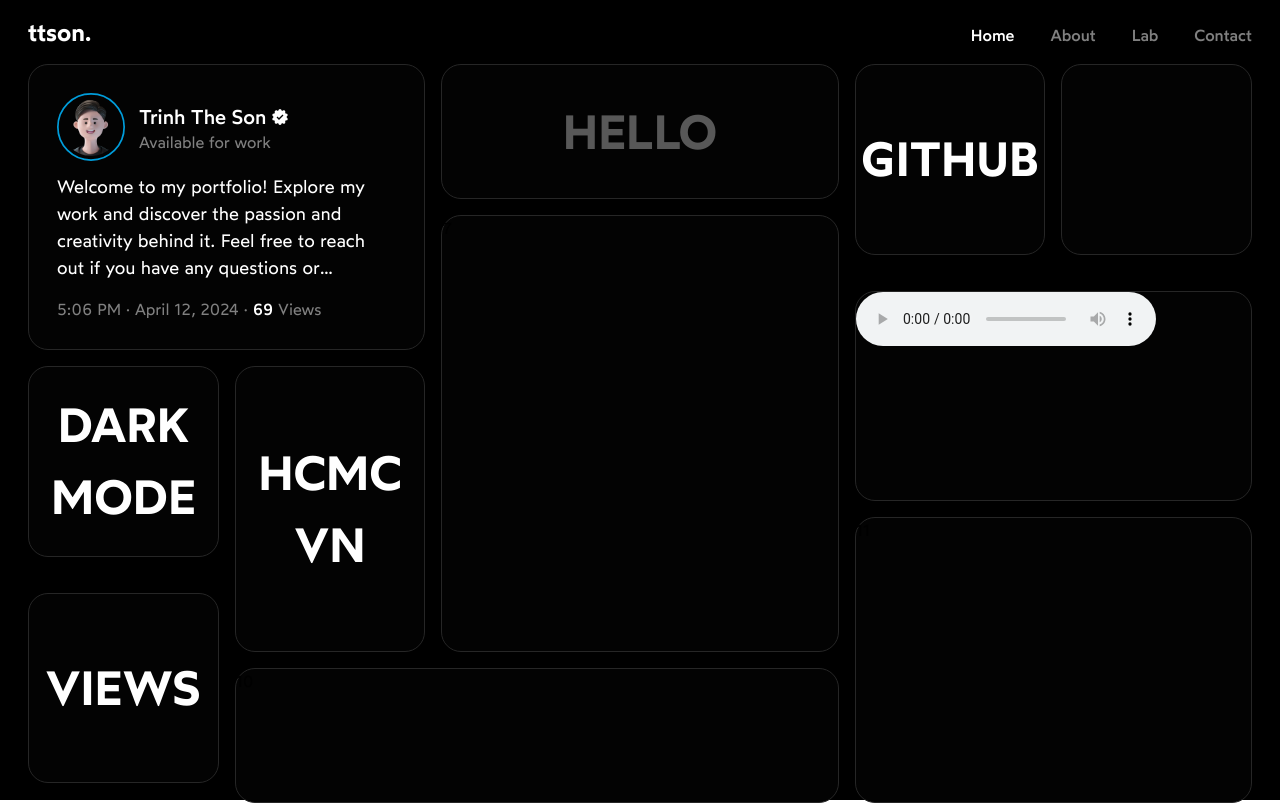
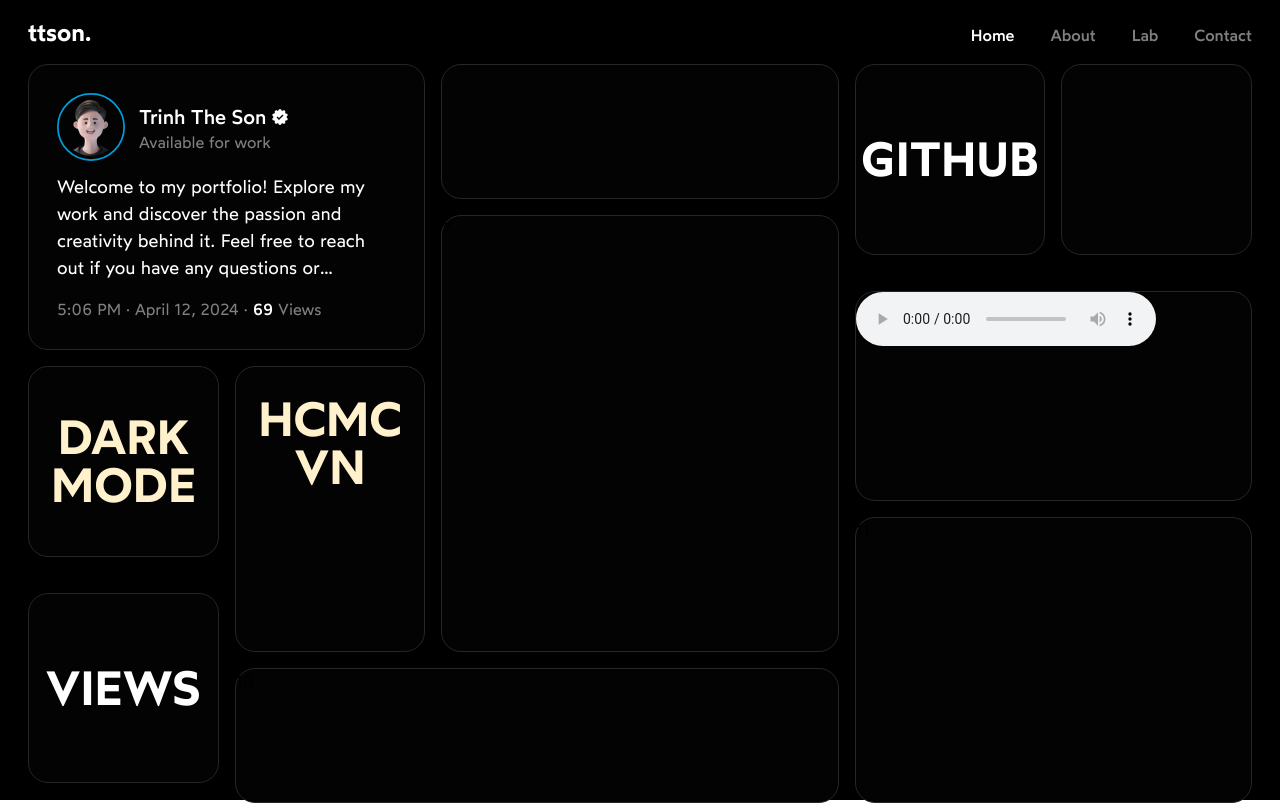
Before and after one commit to ttsoncs/portfolio-refactor, a Next.js app: page / in a window 1280 px wide. Built offline with nearby package versions, Linux system fonts and the light colour scheme.

Commit message:
Adjust color variables and padding in FifthGrid.js, SecondGrid.js, and SixthGrid.js Remove unused code in SecondGrid.js Update color variables in constants.js

```diff
--- a/src/components/HomeGrid/FifthGrid.js
+++ b/src/components/HomeGrid/FifthGrid.js
@@ -32,9 +32,10 @@ const Wrapper = styled.section`
 `;
 
 const Text = styled.p`
-  color: var(--color-primary-text);
+  color: var(--color-secondary);
   font-size: ${48 / 16}rem;
   font-weight: var(--font-weight-semibold);
+  line-height: 1;
 
   @media ${QUERIES.phoneAndSmaller} {
     font-size: ${32 / 16}rem;
--- a/src/components/HomeGrid/SecondGrid.js
+++ b/src/components/HomeGrid/SecondGrid.js
@@ -6,7 +6,7 @@ import TextLoop from "@/components/TextLoop";
 function SecondGrid() {
   return (
     <Wrapper>
-      <TextLoop />
+      {/* <TextLoop /> */}
     </Wrapper>
   );
 }
--- a/src/components/HomeGrid/SixthGrid.js
+++ b/src/components/HomeGrid/SixthGrid.js
@@ -21,19 +21,22 @@ const Wrapper = styled.section`
   display: grid;
   grid-column: 3/5;
   grid-row: 5/9;
-  place-content: center;
+  justify-content: center;
   text-align: center;
+  padding: 28px;
 
   @media ${QUERIES.phoneAndSmaller} {
     grid-column: 1/-1;
     grid-row: initial;
+    padding: 24px;
   }
 `;
 
 const Text = styled.p`
-  color: var(--color-primary-text);
+  color: var(--color-secondary);
   font-size: ${48 / 16}rem;
   font-weight: var(--font-weight-semibold);
+  line-height: 1;
 
   @media ${QUERIES.phoneAndSmaller} {
     font-size: ${32 / 16}rem;
--- a/src/constants.js
+++ b/src/constants.js
@@ -9,7 +9,7 @@ export const COLORS = {
     secondary: "hsl(0deg 0% 1%)",
   },
   primary: "hsl(197deg 100% 43%)",
-  secondary: "hsl(269deg 65% 51%)",
+  secondary: "hsl(43deg 100% 90%)",
   tertiary: "hsl(53deg 100% 50%)",
   quaternary: "hsl(160deg 95% 36%)",
   quinary: "hsl(0deg 94% 53%)",
```
